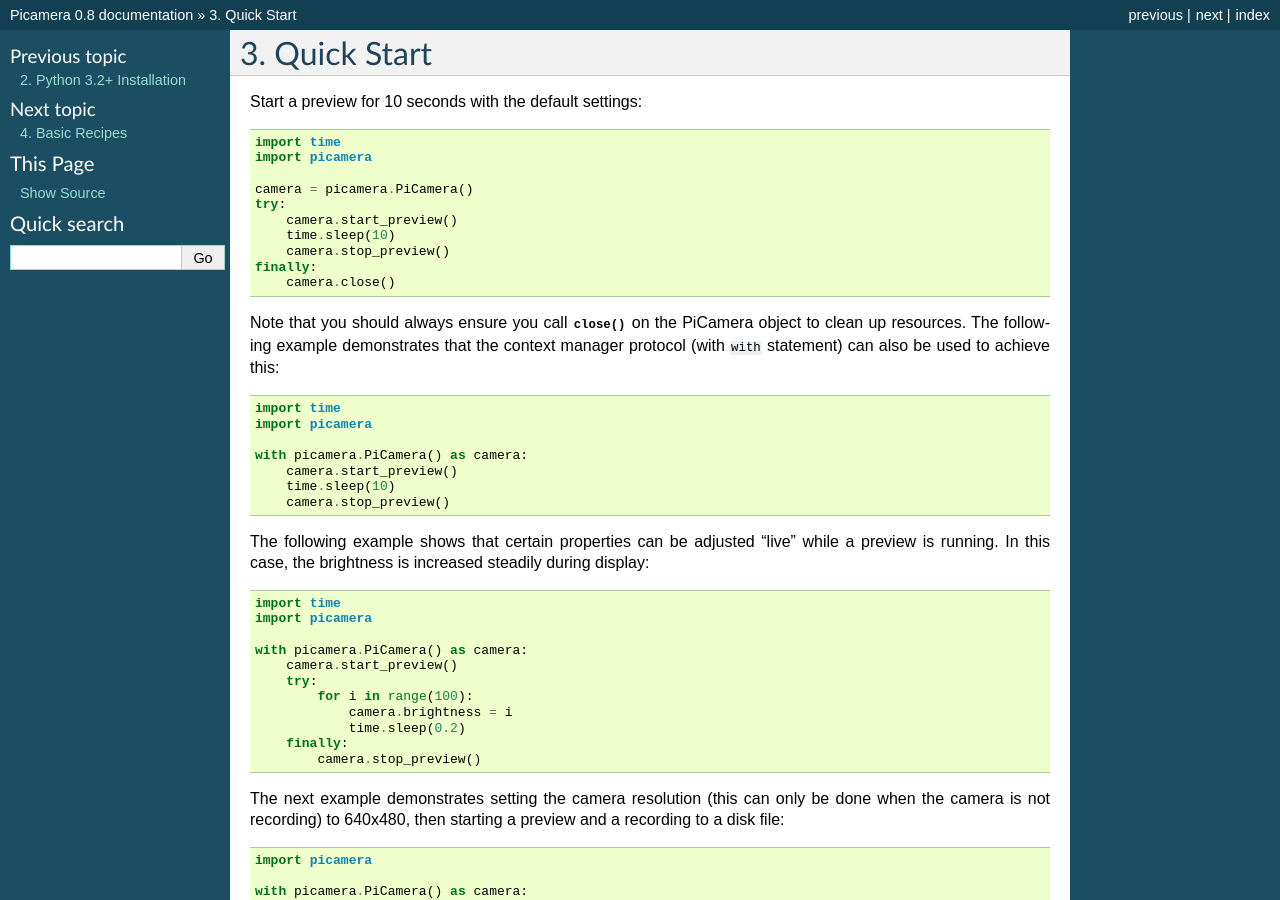
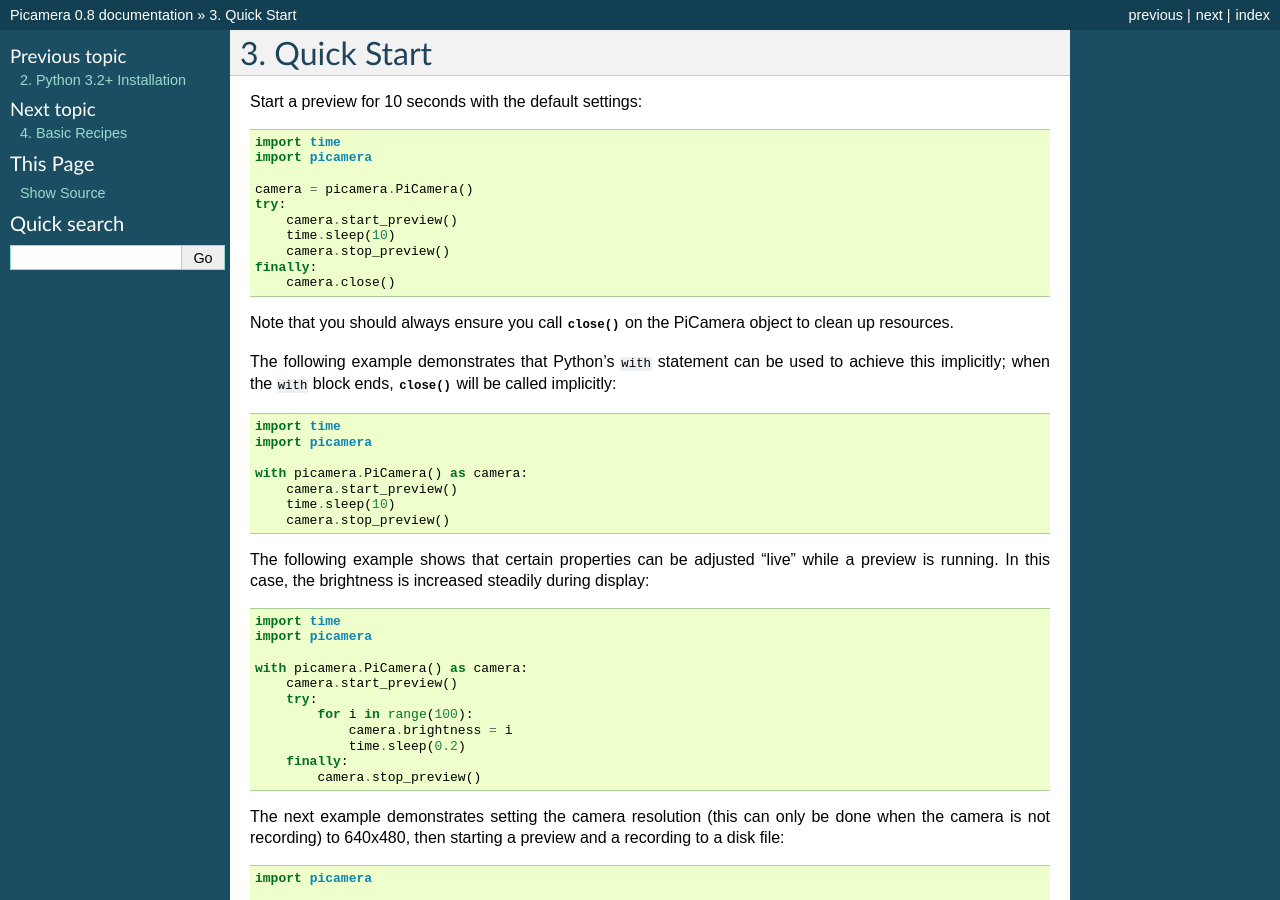
Before and after one commit to waveform80/picamera, a Sphinx documentation site: the page built from docs/quickstart.rst, in a window 1280 px wide and 900 px high. Built offline with Sphinx 7.4.7, drawn with Linux system fonts in a browser that asks for light colours.

Commit message:
Minor doc corrections

```diff
--- a/docs/quickstart.rst
+++ b/docs/quickstart.rst
@@ -18,9 +18,11 @@ Start a preview for 10 seconds with the default settings::
         camera.close()
 
 Note that you should always ensure you call :meth:`~picamera.PiCamera.close` on
-the PiCamera object to clean up resources. The following example demonstrates
-that the context manager protocol (with ``with`` statement) can also be used to
-achieve this::
+the PiCamera object to clean up resources.
+
+The following example demonstrates that Python's ``with`` statement can be used
+to achieve this implicitly; when the ``with`` block ends,
+:meth:`~picamera.PiCamera.close` will be called implicitly::
 
     import time
     import picamera
```
Also changed, not shown: docs/recipes1.rst (+5 -5 lines), 1 other file.
